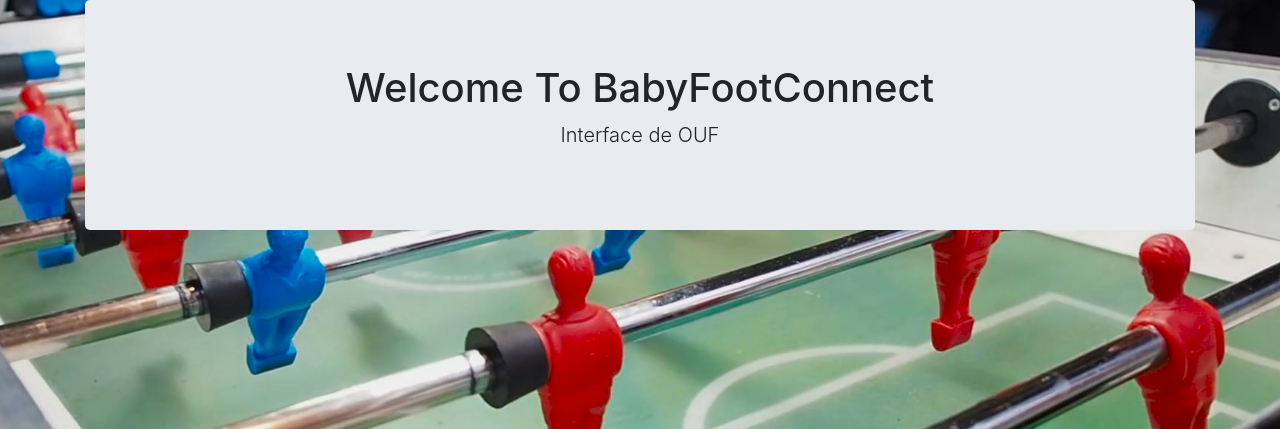
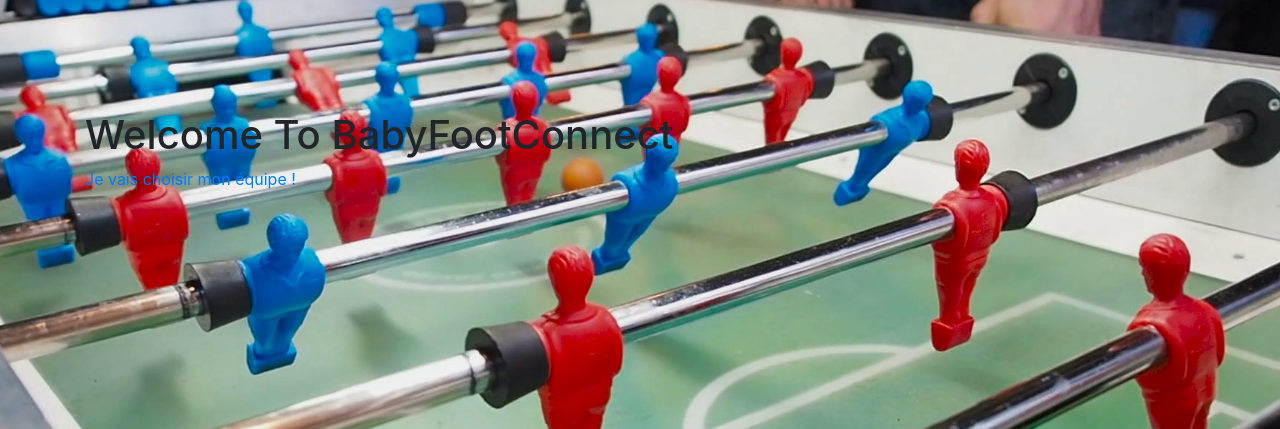
Before and after one commit to atournillon/BabyFootConnecte, a Flask app: page / in a window 1280 px wide. Shown: the part 56-485 px from the top of the page. Run offline with Flask 2, Linux system fonts and the light colour scheme; some libraries are stand-ins or nearby versions.

Commit message:
Modification d'un lien

```diff
--- a/templates/home.html
+++ b/templates/home.html
@@ -1,8 +1,8 @@
 {% extends 'layout.html' %}
 
 {% block body %}
-  <div class="jumbotron text-center">
+  <div class="table" style=margin-top:10%;>
     <h1>Welcome To BabyFootConnect</h1>
-    <p class="lead">Interface de OUF</p>
+    <p><a href="{{ url_for('match_team') }}">Je vais choisir mon équipe !</a></p>
   </div>
 {% endblock %}
```
